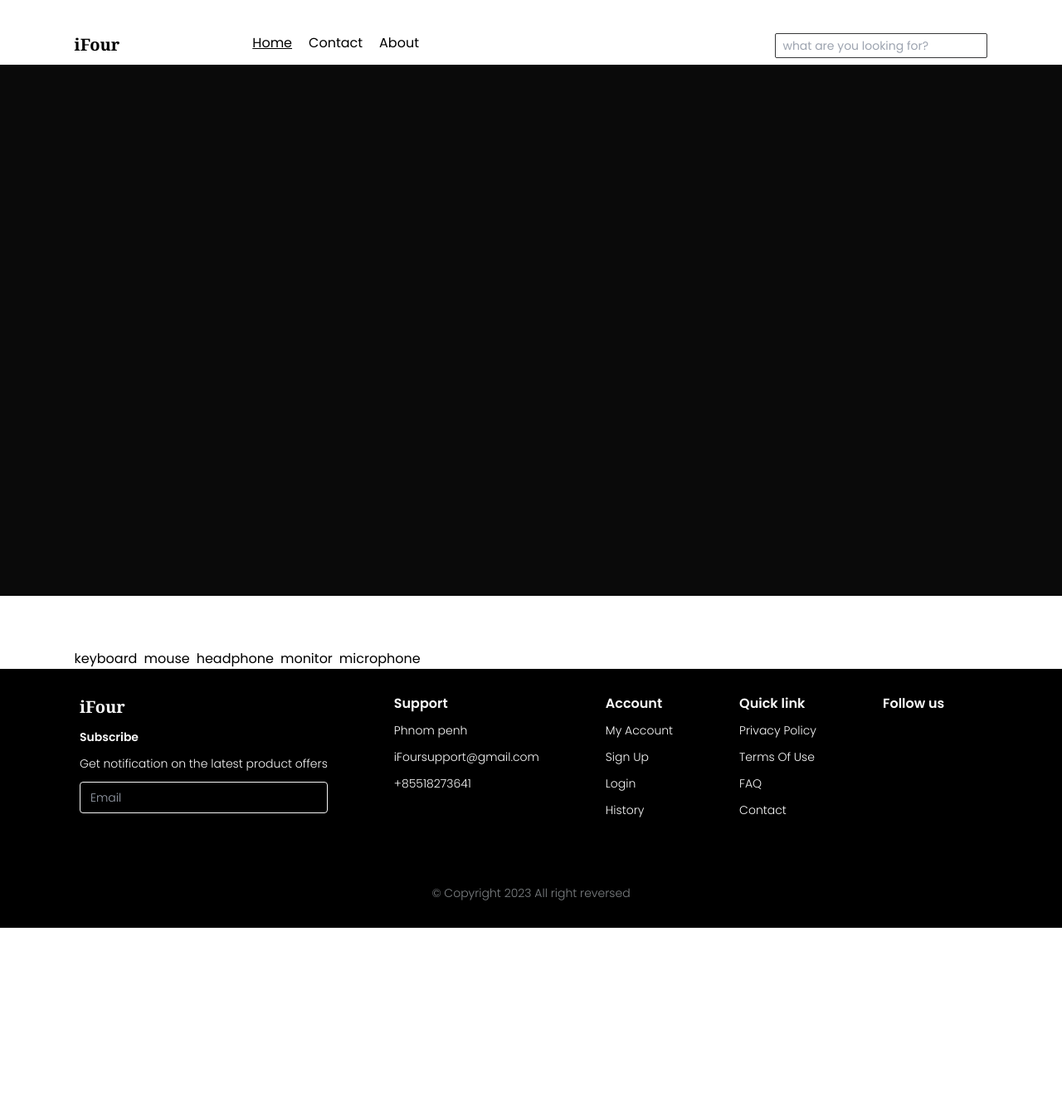
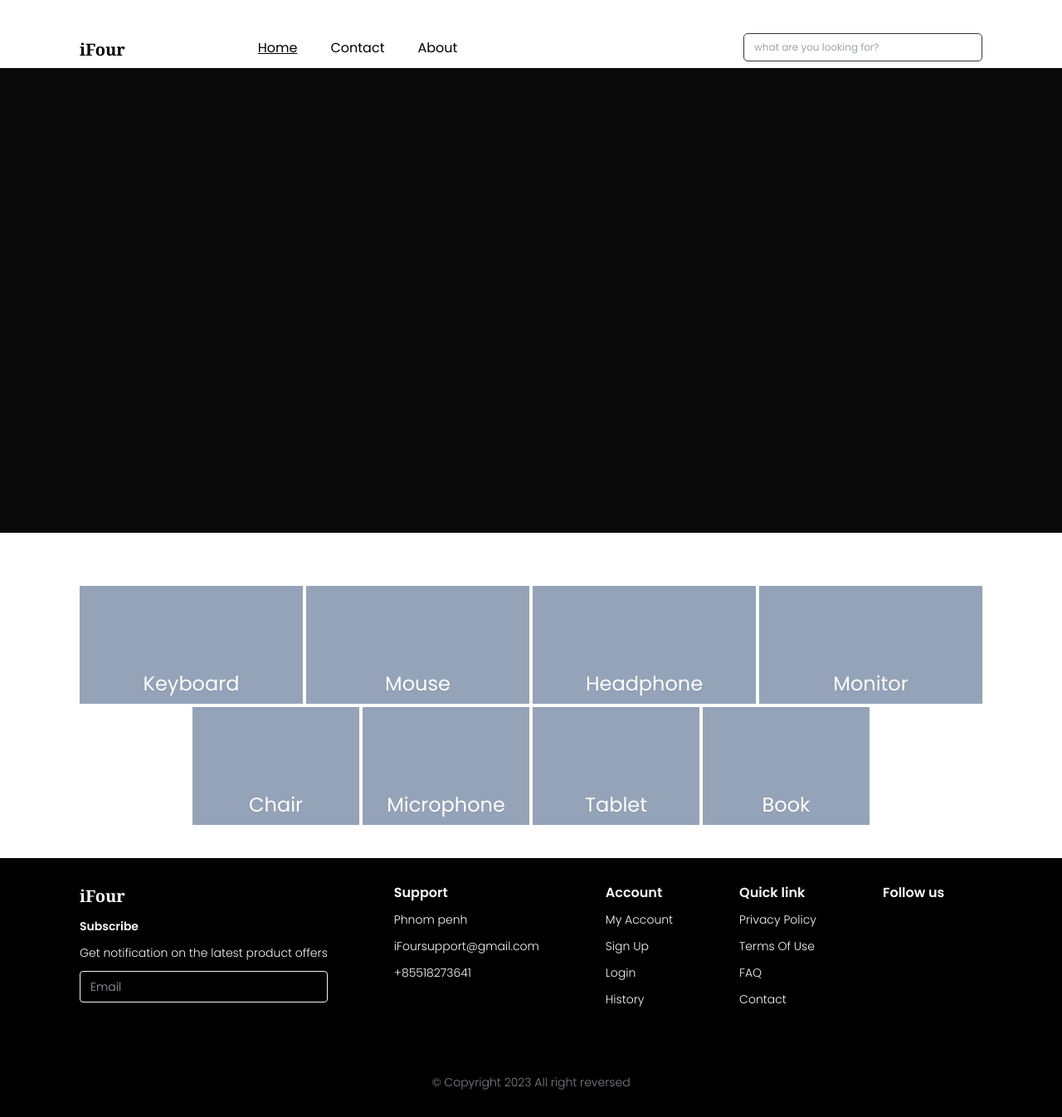
Before and after one commit to KangEangchheang/Ecomerce-Store-, a React (Vite) app in the folder frontend/: page / in a window 1280 px wide. Shown: the whole page at 83% size. Before the commit the page ends 1118 px from the top, so only its background shows below. Built offline with nearby package versions, Linux system fonts and the light colour scheme.

Commit message:
category component

```diff
--- a/frontend/src/App.jsx
+++ b/frontend/src/App.jsx
@@ -3,8 +3,6 @@ import { BrowserRouter as Router, Route, Routes } from 'react-router-dom';
 import Home from './views/Home'
 import Navbar from './components/Navbar';
 import Footer from "./components/Footer";
-
-const Contact = ()=>{return(<div>Hello contact</div>)}
 
 function App() {
   return (
@@ -12,7 +10,7 @@ function App() {
       <Navbar></Navbar>
       <Routes>
         <Route path='/' exact Component={Home}/>
-        <Route path='/contact' Component={Contact}/>
+        <Route path='/contact' Component={''}/>
       </Routes>
       <Footer></Footer>
     </Router>
--- a/frontend/src/components/Category.jsx
+++ b/frontend/src/components/Category.jsx
@@ -1,11 +1,34 @@
 function Category() {
     return (
-        <div className="w-full flex flex-wrap gap-2">
-            <div>keyboard</div>
-            <div>mouse</div>
-            <div>headphone</div>
-            <div>monitor</div>
-            <div>microphone</div>
+        <div className="flex items-center flex-col gap-1 h-72 mx-24 text-2xl text-primary">
+            <div className="w-full flex flex-wrap gap-1 grow">
+                <div className="flex grow bg-slate-400 basis-10 justify-center items-end p-2 shadow-sm inset-1">
+                    <p className="drop-shadow-sm">Keyboard</p>
+                </div>
+                <div className="flex grow bg-slate-400 basis-10 justify-center items-end p-2 shadow-sm inset-1">
+                    <p className="drop-shadow-sm">Mouse</p>
+                </div>
+                <div className="flex grow bg-slate-400 basis-10 justify-center items-end p-2 shadow-sm inset-1">
+                    <p className="drop-shadow-sm">Headphone</p>
+                </div>
+                <div className="flex grow bg-slate-400 basis-10 justify-center items-end p-2 shadow-sm inset-1">
+                    <p className="drop-shadow-sm">Monitor</p>
+                </div>
+            </div>
+            <div className="w-3/4 flex flex-wrap gap-1 grow">
+                <div className="flex grow basis-10 bg-slate-400 justify-center items-end p-2 shadow-sm inset-1">
+                    <p className="drop-shadow-sm">Chair</p>
+                </div>
+                <div className="flex grow bg-slate-400 basis-10 justify-center items-end p-2 shadow-sm inset-1">
+                    <p className="drop-shadow-sm">Microphone</p>
+                </div>
+                <div className="flex grow bg-slate-400 basis-10 justify-center items-end p-2 shadow-sm inset-1">
+                    <p className="drop-shadow-sm">Tablet</p>
+                </div>
+                <div className="flex grow bg-slate-400 basis-10 justify-center items-end p-2 shadow-sm inset-1">
+                    <p className="drop-shadow-sm">Book</p>
+                </div>
+            </div>
         </div>
     );
 }
--- a/frontend/src/components/Footer.jsx
+++ b/frontend/src/components/Footer.jsx
@@ -1,6 +1,6 @@
 function Footer() {
     return (
-        <div className="bg-text2 w-[100vw] ml-[-7vw] px-24 py-8 text-text text-sm flex gap-20 font-light flex-wrap">
+        <div className="bg-text2 w-[100vw] px-24 py-8 text-text text-sm flex gap-20 font-light flex-wrap mt-10">
             <div className="flex flex-col gap-3">
                 <h1 className="text-xl font-semibold font-serif">iFour</h1>
                 <div className="font-semibold">Subscribe</div>
--- a/frontend/src/components/Navbar.jsx
+++ b/frontend/src/components/Navbar.jsx
@@ -4,17 +4,17 @@ import { Link, useLocation } from "react-router-dom"
 export default function Navbar(){
     const location = useLocation(); //get the param of current url locaiton
     return(
-        <nav className="flex justify-between mt-10">
+        <nav className="flex justify-between mt-10 items-end mx-24">
             <div className="flex gap-40">
                 <h1 className="text-xl font-semibold font-serif">iFour</h1>
-                <div className="flex gap-5">
+                <div className="flex gap-10">
                     <Link to="/" className={location.pathname === '/'? 'underline': null}>Home</Link>
                     <Link to="/contact" className={location.pathname === '/contact'? 'underline': null}>Contact</Link>
                     <p>About</p>
                 </div>
             </div>
             <div>
-                <input className="text-sm text-text1 py-1 px-2 w-64 outline-none border-primary1 border-solid border-[1px] rounded-sm" placeholder="what are you looking for?"/>
+                <input className="text-xs text-text1 py-2 px-3 w-72 outline-none border-primary1 border-solid border-[1px] rounded-[5px]" placeholder="what are you looking for?"/>
             </div>
         </nav>
     )
--- a/frontend/src/index.css
+++ b/frontend/src/index.css
@@ -17,5 +17,8 @@
   scroll-behavior: smooth;
 }
 body{
-  margin: auto 7vw;
+  margin: 0 auto;
+  padding:0;
+  display:flex;
+  justify-content: center;
 }
--- a/frontend/src/views/Home.jsx
+++ b/frontend/src/views/Home.jsx
@@ -7,7 +7,7 @@ export default function Home(){
     return(
         <div className="flex flex-col gap-16 mt-2">
             {/* Header Banner Section */}
-            <div className="ml-[-7vw] w-[100vw] bg-[#0A0A0A] h-[80vh]"></div>
+            <div className="w-full bg-[#0A0A0A] h-[35rem]"></div>
             <Category></Category>
             {/* <Card bg={'red'}></Card> */}
         </div>
--- a/frontend/tailwind.config.js
+++ b/frontend/tailwind.config.js
@@ -18,7 +18,12 @@ export default {
         'text':'#FAFAFA',
         'primary1':'#363738',
         'primary':'#FFFFFF'
-      }
+      },
+      fontSize: {
+        'size': '12px',
+        'size1': '14px',
+        'size2': '20px',
+    }
     },
   },
   plugins: [],
```
